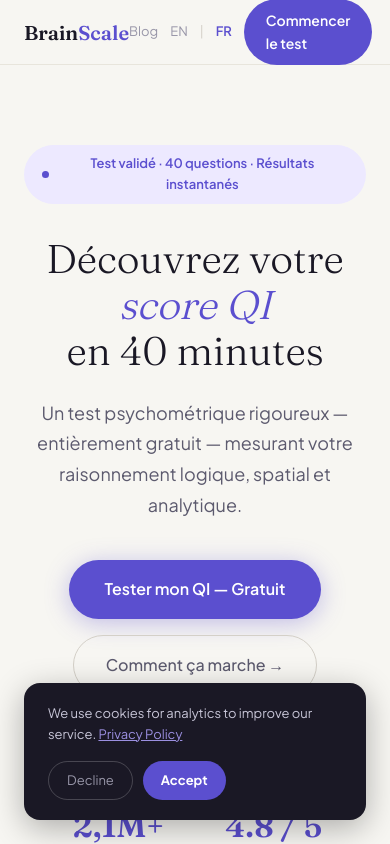
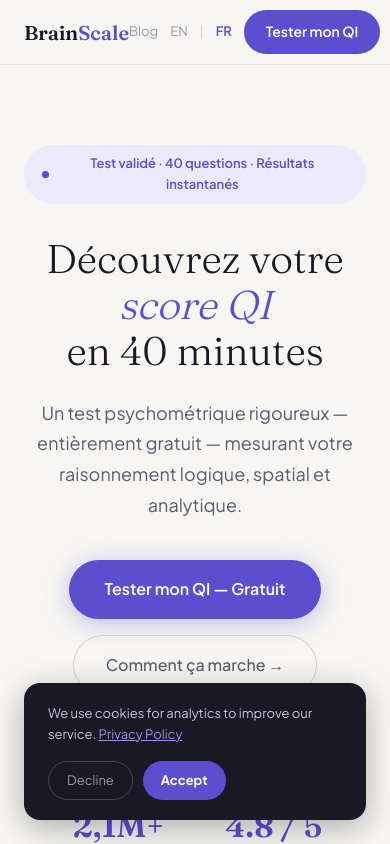
Before and after one commit to devbrainscale/brainscale, a Next.js app: page /fr in a window 390 px wide. Shown: the top 844 px of the page. Built offline with nearby package versions, Linux system fonts and the light colour scheme.

Commit message:
fix: mobile nav button text + CTA button FR

```diff
--- a/src/app/fr/page.tsx
+++ b/src/app/fr/page.tsx
@@ -101,8 +101,8 @@ export default function FrHomePage() {
             <Link href="/" style={{ fontSize: "13px", color: "#9896A8", textDecoration: "none" }}>EN</Link>
             <span style={{ fontSize: "13px", color: "#D4D0C8" }}>|</span>
             <span style={{ fontSize: "13px", color: "#5B4FCF", fontWeight: 600 }}>FR</span>
-            <Link href="/fr/test" style={{ backgroundColor: "#5B4FCF", color: "#fff", padding: "10px 22px", borderRadius: "999px", fontSize: "14px", fontWeight: 600, textDecoration: "none" }}>
-              Commencer le test
+            <Link href="/fr/test" style={{ backgroundColor: "#5B4FCF", color: "#fff", padding: "10px 22px", borderRadius: "999px", fontSize: "14px", fontWeight: 600, textDecoration: "none", whiteSpace: "nowrap" }}>
+              Tester mon QI
             </Link>
           </div>
         </div>
@@ -333,8 +333,8 @@ export default function FrHomePage() {
           <p style={{ fontSize: "17px", color: "#9896A8", marginBottom: "40px" }}>
             Rejoignez 2,1M+ personnes qui ont déjà découvert leur QI. Gratuit, rapide, sans inscription.
           </p>
-          <Link href="/fr/test" style={{ backgroundColor: "#5B4FCF", color: "#fff", padding: "18px 44px", borderRadius: "999px", fontSize: "16px", fontWeight: 600, textDecoration: "none", boxShadow: "0 4px 32px rgba(91,79,207,0.5)" }}>
-            Commencer maintenant — c&apos;est gratuit
+          <Link href="/fr/test" style={{ backgroundColor: "#5B4FCF", color: "#fff", padding: "18px 36px", borderRadius: "999px", fontSize: "16px", fontWeight: 600, textDecoration: "none", boxShadow: "0 4px 32px rgba(91,79,207,0.5)", display: "inline-block" }}>
+            Commencer le test — Gratuit
           </Link>
         </div>
       </section>
```
